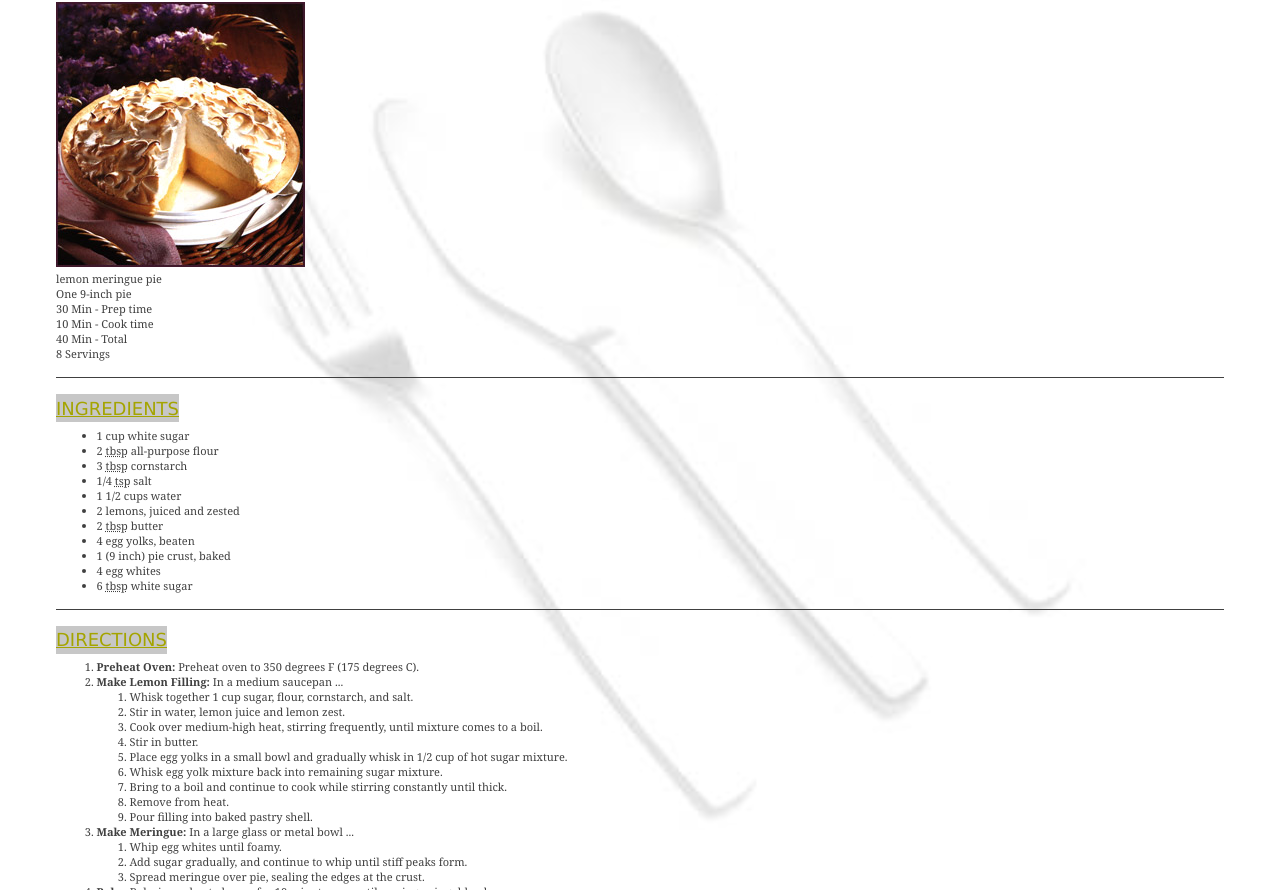
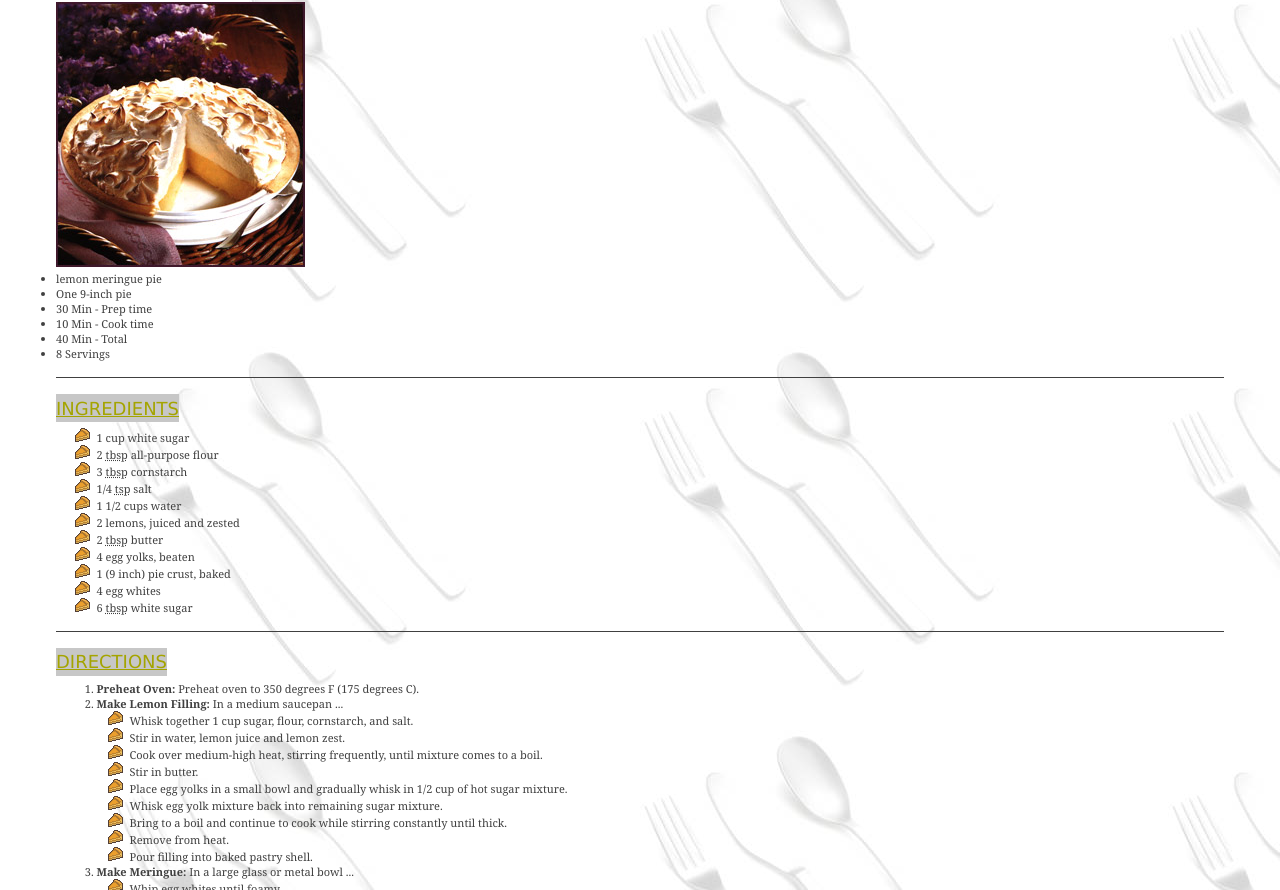
Before and after one commit to Kevinmuriuki/grannys-pies, a plain HTML site: page pie.html in a window 1280 px wide. Shown: the part 62-952 px from the top of the page. Drawn offline with Linux system fonts and the light colour scheme.

Commit message:
Add fixes and modifications

```diff
--- a/css/pie.css
+++ b/css/pie.css
@@ -5,12 +5,10 @@
 }
 
 body {
-    margin: auto .5em;
+    margin: auto 0.5em;
     background-image: url(/assets/silverware.jpg);
-    background-size: cover;
+    background-repeat: repeat(2 2);
     background-attachment: fixed;
-    background-position: center;
-    background-repeat: repeat;
 
 }
 
@@ -46,14 +44,20 @@ p, li, span{
     font-family: Georgia, Geramond,serif;
 }
 
+.ingridients ul li, .directions ul li {
+    list-style: url(/assets/pie_icon.gif);
+}
+
 a {
     color: #a4a400;
 
 }
 
 @media only screen and (min-width: 600px) {
-    *{
+    * {
         margin: auto 1.5em;
+        padding: 0;
+
     }
 }
 
@@ -73,7 +77,6 @@ header, .ingridients, .directions, .comments {
 header ul li {
     margin: 0;
     padding: 0;
-    list-style: none;
 }
 
 .directions p {
--- a/pie.html
+++ b/pie.html
@@ -45,7 +45,7 @@
             <li><span>Preheat Oven:</span> Preheat oven to 350 degrees F (175 degrees C).</li>
             <li>
                 <span>Make Lemon Filling:</span> In a medium saucepan ...
-                <ol>
+                <ul>
                     <li>Whisk together 1 cup sugar, flour, cornstarch, and salt.</li>
                     <li>Stir in water, lemon juice and lemon zest.</li>
                     <li>Cook over medium-high heat, stirring frequently, until mixture comes to a boil.</li>
@@ -55,15 +55,15 @@
                     <li>Bring to a boil and continue to cook while stirring constantly until thick.</li>
                     <li>Remove from heat.</li>
                     <li>Pour filling into baked pastry shell.</li>
-                </ol>
+                </ul>
             </li>
             <li>
                 <span>Make Meringue:</span> In a large glass or metal bowl ...
-                <ol>
+                <ul>
                     <li>Whip egg whites until foamy.</li>
                     <li>Add sugar gradually, and continue to whip until stiff peaks form.</li>
                     <li>Spread meringue over pie, sealing the edges at the crust.</li>
-                </ol>
+                </ul>
             </li>
             <li><span>Bake:</span> Bake in preheated oven for 10 minutes, or until meringue is golden brown.</li>
         </ol>
```
